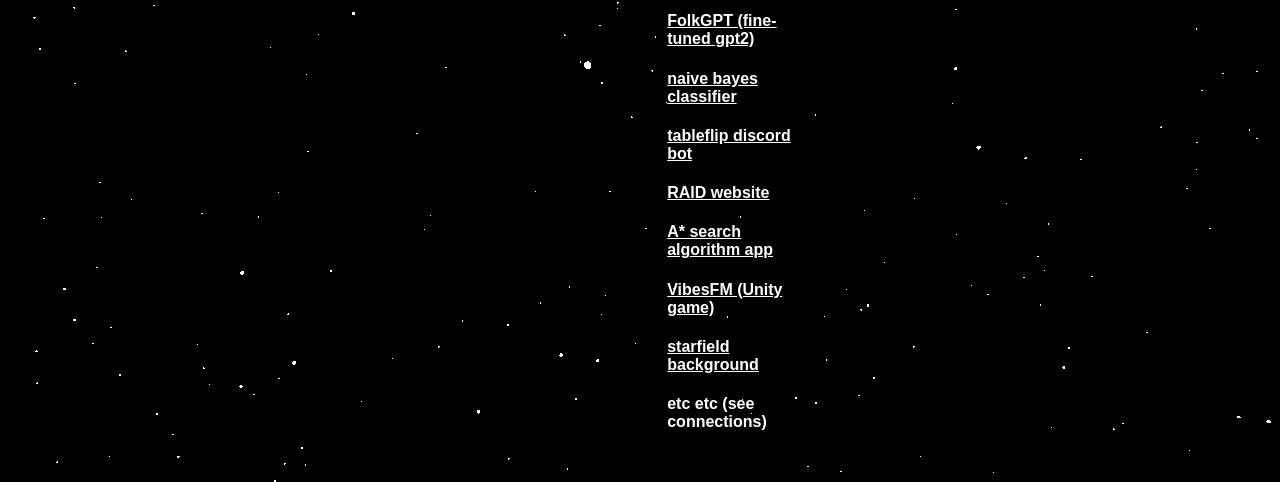
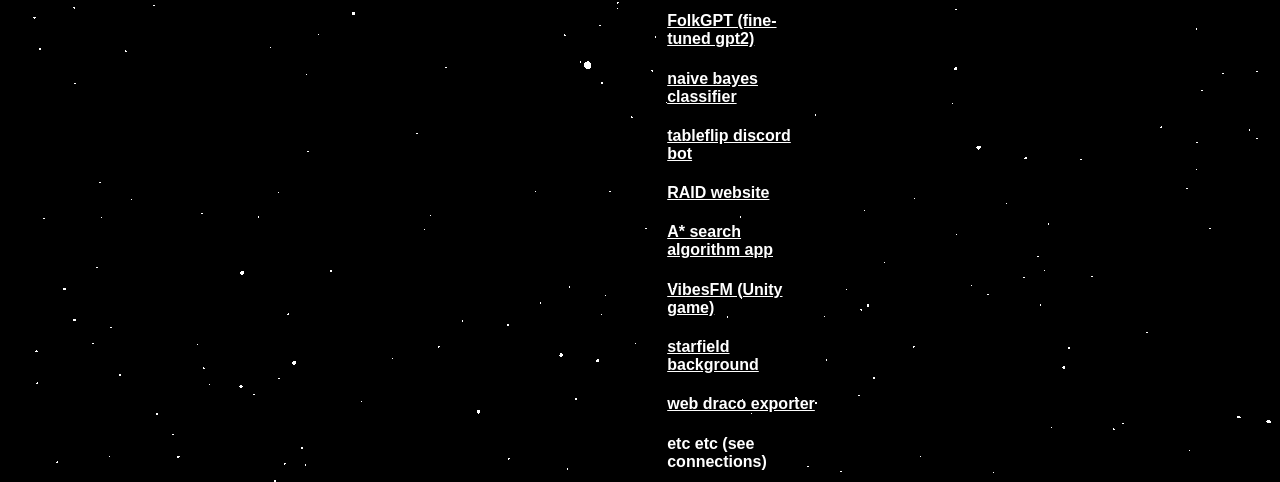
Before and after one commit to viclabV1/PersonalWebsite, a website built with Vite: page index.html in a window 1280 px wide. Shown: the part 170-652 px from the top of the page. Built offline with nearby package versions, Linux system fonts and the light colour scheme; animation ran at ten frames a second.

Commit message:
Going to add a page that allows anyone to use draco exporter.

```diff
--- a/index.html
+++ b/index.html
@@ -37,6 +37,7 @@
           <li><a href="https://github.com/viclabV1/Problem-Solver"><h4 class="listHeader">A* search algorithm app</h4></a></li>
           <li><a href="https://play.google.com/store/apps/details?id=com.Lmaothereisnocompany.VibesFM"><h4 class="listHeader">VibesFM (Unity game)</h4></a></li>
           <li><a href='https://github.com/viclabV1/starfield'><h4 class="listHeader">starfield background</h4></a></li>
+          <li><a href='./dracoexporter.html'><h4 class="listHeader">web draco exporter</h4></a>
           <li><h4>etc etc (see connections)</h4></li>
         </ul>
       </div>
--- a/waterbug.js
+++ b/waterbug.js
@@ -30,6 +30,7 @@
 //TODO: Use DracoLoader instead
 
 
+
 // loader.load('/decimatedwaterbug/decimatedbug.glb',
 // 	function(gltf){
 // 		gltf.scene.position.set(10,10,10);
```
Also changed, not shown: dracoexporter.html (added).
